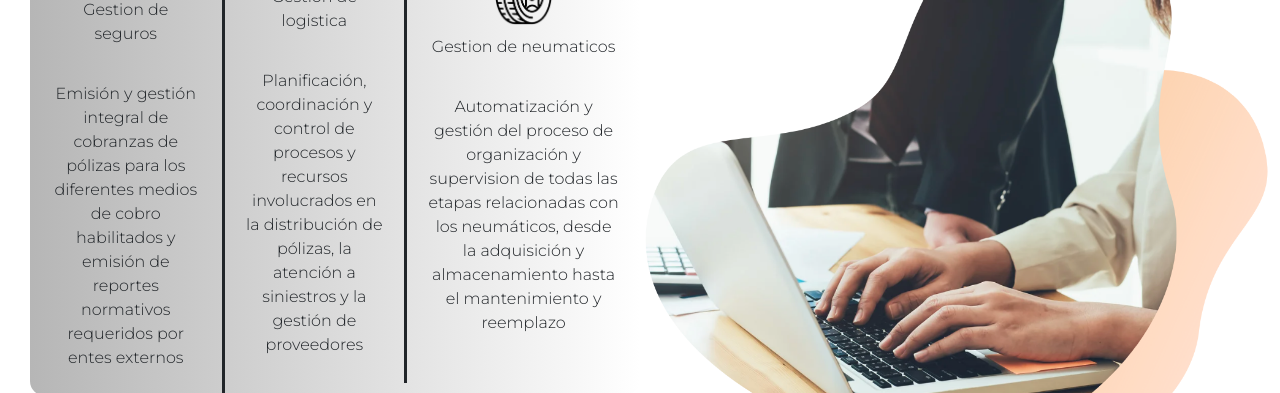
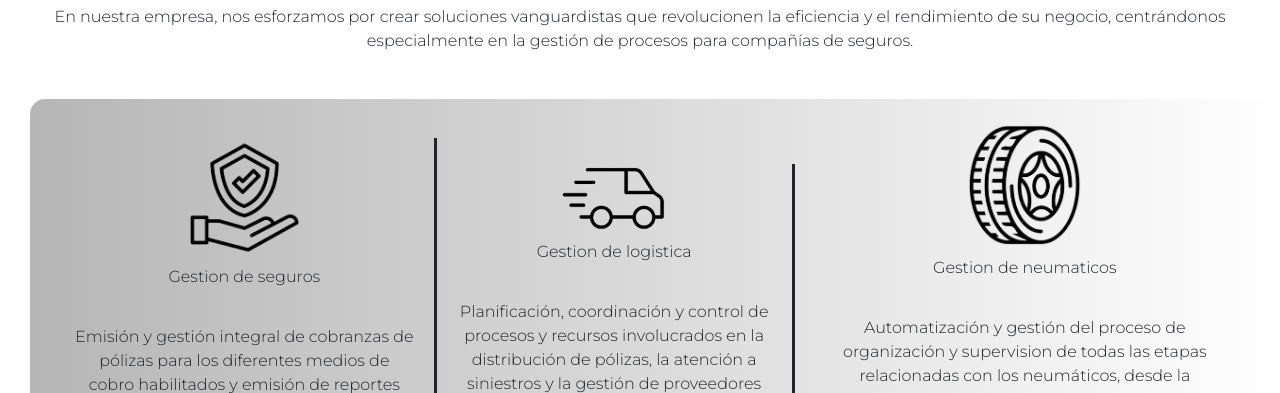
Before and after one commit to AnCecconi-dotcom/ProyectoFinal_AndresCecconi, a plain HTML site: page pages/productos.html in a window 1280 px wide. Shown: the part 186-579 px from the top of the page. Drawn offline with nearby package versions, Linux system fonts and the light colour scheme.

Commit message:
responsive productos

```diff
--- a/pages/productos.html
+++ b/pages/productos.html
@@ -48,7 +48,15 @@
     <!--------------- SECCION 1 ----------------->
 
     <div class="container-productos">
+        <!-- seccion 1 -->
         <div class="section-1">
+            <h1>Soluciones a medida</h1>
+            <p>En nuestra empresa, nos esforzamos por crear soluciones vanguardistas que revolucionen la eficiencia y el
+                rendimiento de su negocio, centrándonos especialmente en la gestión de procesos para compañías de
+                seguros.</p>
+        </div>
+           <!-- seccion 2 -->
+        <div class="section-2">
             <div class="separador text-center">
                 <img class="mh-100 mw-100 " style="width: 30%; height: 30%;" src="../img/productos/gestionSeguros.png"
                     alt="gestion de seguros">
@@ -68,12 +76,7 @@
                 <p>Automatización y gestión del proceso de organización y supervision de todas las etapas relacionadas con los neumáticos, desde la adquisición y almacenamiento hasta el mantenimiento y reemplazo</p>
             </div>
         </div>
-        <div class="section-2">
-            <h1>Soluciones a medida</h1>
-            <p>En nuestra empresa, nos esforzamos por crear soluciones vanguardistas que revolucionen la eficiencia y el
-                rendimiento de su negocio, centrándonos especialmente en la gestión de procesos para compañías de
-                seguros.</p>
-        </div>
+
 
         <div class="aside">
             <img class="mh-100 mw-100" style="width: 100%; height: 100%;" src="../img/productos/notebook.png"
--- a/scss/pages/_productos.scss
+++ b/scss/pages/_productos.scss
@@ -1,10 +1,10 @@
 div.container-productos {
     display: grid;
     grid-template-columns: 1fr 1fr;
-    grid-template-rows: 1fr 1fr;
+    grid-template-rows: 0.6fr 1fr;
     grid-auto-columns: 1fr;
     grid-auto-rows: 1fr;
-    gap: 0px 0px;
+    gap: 0px 10px;
     grid-auto-flow: row dense;
     justify-content: center;
     align-content: center;
@@ -18,11 +18,22 @@ div.container-productos {
 
     .section-1 {
         grid-area: section-1;
+        margin: 0px 50px;
+
+        h1 {
+            color: orange;
+            text-align: center;
+            padding: 25px 0px;
+        }
+    }
+
+    .section-2 {
+        grid-area: section-2;
         display: flex;
         flex-direction: row;
         align-items: center;
         justify-items: center;
-        margin: 30px 0px 0px 30px;
+        margin: 0px 0px 0px 30px;
         background: linear-gradient(to right, rgb(182, 182, 182), rgb(255, 255, 255));
         border-radius: 15px;
 
@@ -32,17 +43,6 @@ div.container-productos {
 
         p {
             padding: 10px 20px;
-        }
-    }
-
-    .section-2 {
-        grid-area: section-2;
-        margin: 0px 50px;
-
-        h1 {
-            color: orange;
-            text-align: center;
-            padding: 25px 0px;
         }
     }
 
@@ -57,7 +57,7 @@ div.container-productos-s2 {
     grid-template-rows: 1fr;
     grid-auto-columns: 1fr;
     grid-auto-rows: 1fr;
-    gap: 0px 0px;
+    gap: 0px 10px;
     grid-auto-flow: row dense;
     justify-content: center;
     align-content: center;
@@ -67,6 +67,7 @@ div.container-productos-s2 {
         "div-left div-right";
     width: 100%;
     height: 100%;
+    padding-top: 50px;
 
     .div-left {
         grid-area: div-left;
@@ -80,3 +81,48 @@ div.container-productos-s2 {
         }
     }
 }
+
+@media (max-width: 1380px){
+    div.container-productos{
+        display: flex!important;
+        flex-direction: column;
+
+        div.section-1{
+            text-align: center;
+            padding-bottom: 30px;
+        }
+
+        div.section-2{
+            padding: 25px;
+            margin-bottom: 40px;
+        }
+
+        div.aside{
+            display: flex;
+            flex-direction: row;
+            justify-content: center;
+            img{
+                width: 70%!important;
+                height: 70%!important;
+            }
+        }
+    }
+}
+
+@media (max-width: 1100px){
+    div.container-productos-s2{
+        display: flex!important;
+        flex-direction: column;
+
+        div.div-left{
+            img{
+                width: 0%!important;
+                height: 0%!important;
+            }
+        }
+
+        div.div-right{
+            padding: 50px;
+        }
+    }
+}
```
Also changed, not shown: css/style.css.
